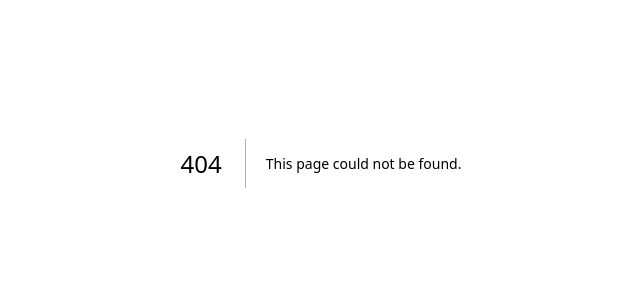
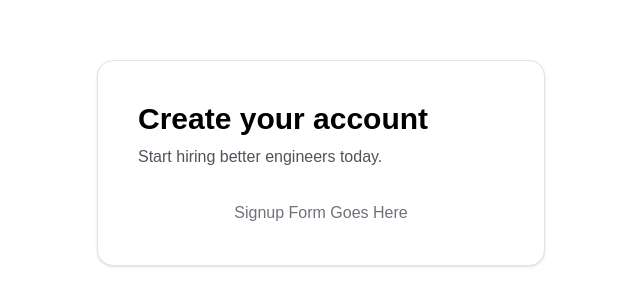
Before and after one commit to ravitejamannam/hireiq, a Next.js app: page /signup in a window 1280 px wide. Before the commit this address had no page. Shown: the part 237-542 px from the top of the page, without its empty margins (319-959 px from the left). Built offline with nearby package versions, Linux system fonts and the light colour scheme.

Commit message:
add reusable authentication layout

```diff
--- /dev/null
+++ b/app/(auth)/login/page.tsx
@@ -0,0 +1,12 @@
+import AuthLayout from "@/components/auth/AuthLayout";
+
+export default function LoginPage() {
+  return (
+    <AuthLayout
+      title="Welcome back"
+      subtitle="Sign in to your HireIQ account."
+    >
+      <p className="text-center text-zinc-500">Login Form Goes Here</p>
+    </AuthLayout>
+  );
+}
--- /dev/null
+++ b/app/(auth)/signup/page.tsx
@@ -0,0 +1,12 @@
+import AuthLayout from "@/components/auth/AuthLayout";
+
+export default function SignupPage() {
+  return (
+    <AuthLayout
+      title="Create your account"
+      subtitle="Start hiring better engineers today."
+    >
+      <p className="text-center text-zinc-500">Signup Form Goes Here</p>
+    </AuthLayout>
+  );
+}
--- /dev/null
+++ b/app/dashboard/page.tsx
@@ -0,0 +1,7 @@
+export default function DashboardPage() {
+  return (
+    <main>
+      <h1>Dashboard</h1>
+    </main>
+  );
+}
--- /dev/null
+++ b/components/auth/AuthLayout.tsx
@@ -0,0 +1,23 @@
+type AuthLayoutProps = {
+  title: string;
+  subtitle: string;
+  children: React.ReactNode;
+};
+
+export default function AuthLayout({
+  title,
+  subtitle,
+  children,
+}: AuthLayoutProps) {
+  return (
+    <main className="flex min-h-screen items-center justify-center bg-white px-6">
+      <div className="w-full max-w-md rounded-2xl border border-zinc-200 bg-white p-10 shadow-sm">
+        <h1 className="text-3xl font-bold text-black">{title}</h1>
+
+        <p className="mt-2 text-zinc-600">{subtitle}</p>
+
+        <div className="mt-8">{children}</div>
+      </div>
+    </main>
+  );
+}
```
Also changed, not shown: app/(marketing)/page.tsx (renamed from app/page.tsx).
